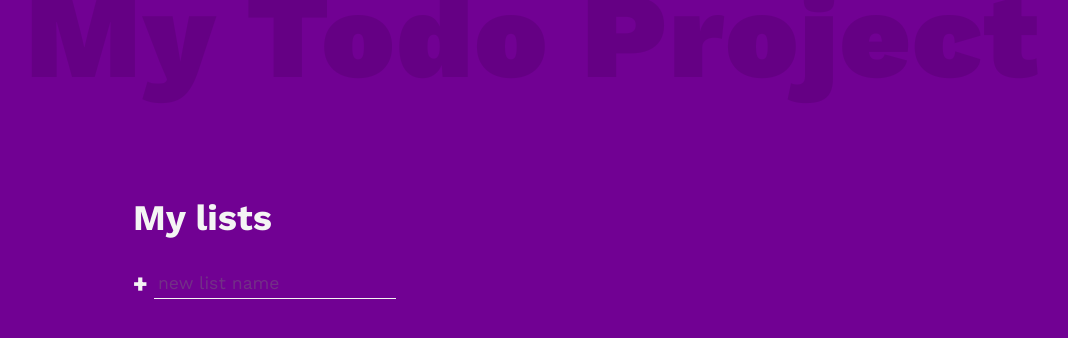
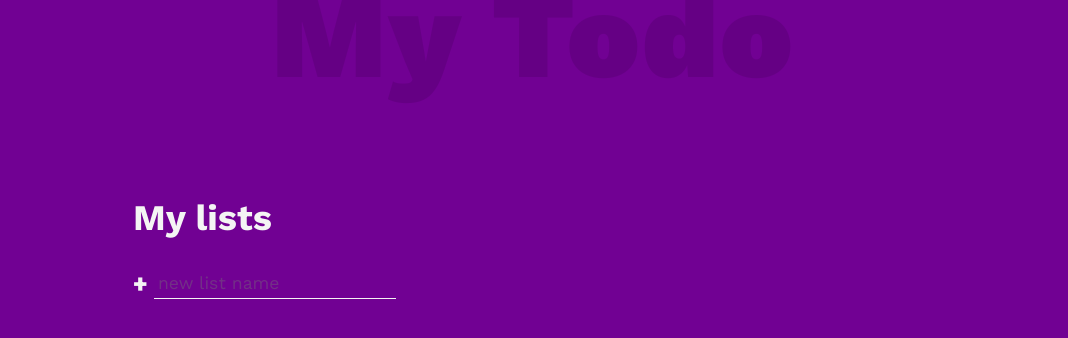
Before and after one commit to saikatdasjoydip/todo-js, a plain HTML site: page index.html in a window 1280 px wide. Shown: the whole page, without its empty margins (107-1175 px from the left). Drawn offline with nearby package versions, Linux system fonts and the light colour scheme.

Commit message:
Update index.html

```diff
--- a/index.html
+++ b/index.html
@@ -5,7 +5,7 @@
     <meta name="viewport" content="width=device-width, initial-scale=1.0" />
     <meta http-equiv="X-UA-Compatible" content="ie=edge" />
 
-    <title>My Todo Project</title>
+    <title>My Todo</title>
 
     <link
       href="https://fonts.googleapis.com/css?family=Work+Sans:300,400,700,900&display=swap"
@@ -18,7 +18,7 @@
   </head>
 
   <body>
-    <h1 class="title">My Todo Project</h1>
+    <h1 class="title">My Todo</h1>
 
     <div class="all-tasks">
       <h2 class="task-list-title">My lists</h2>
```
